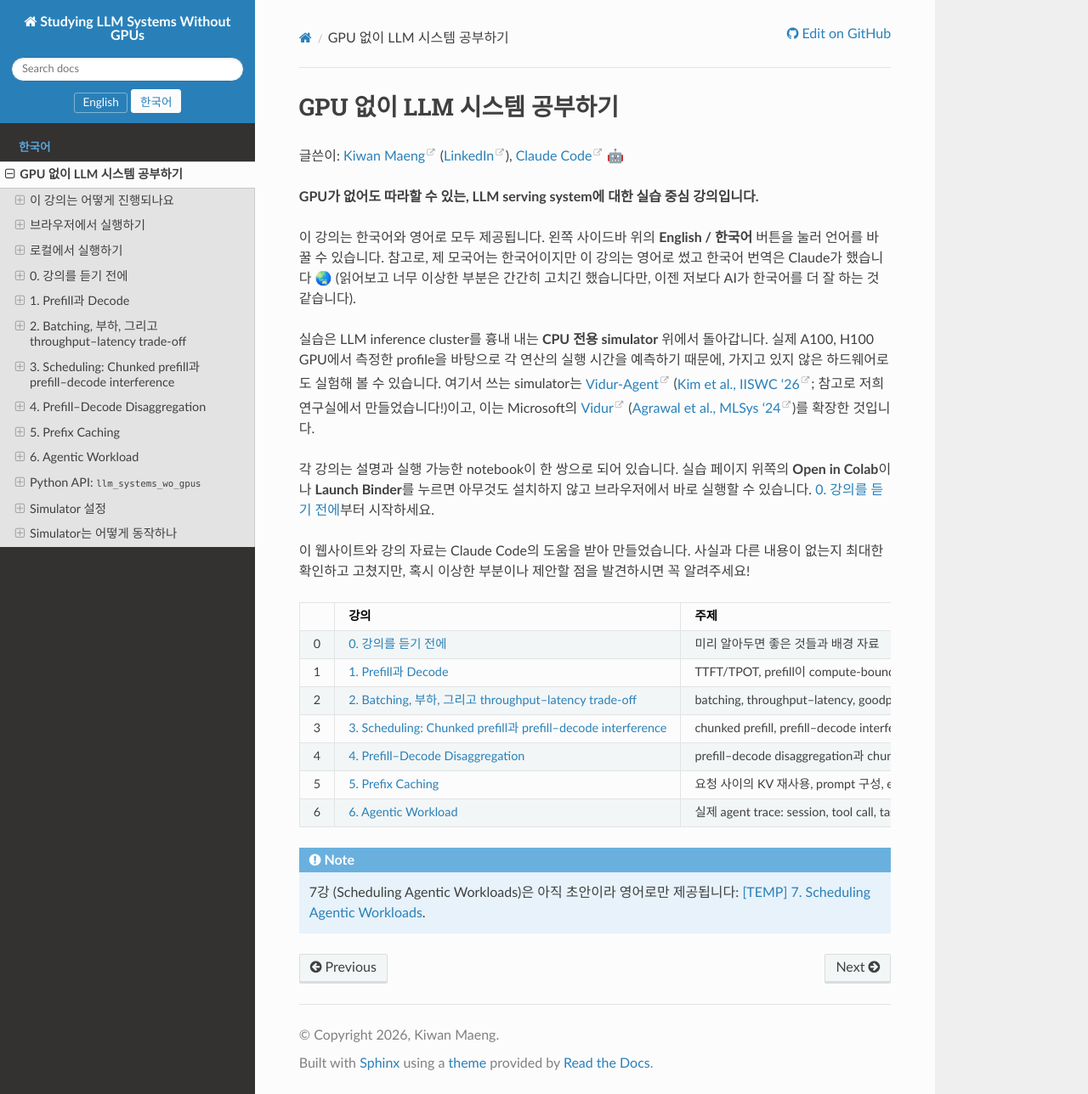
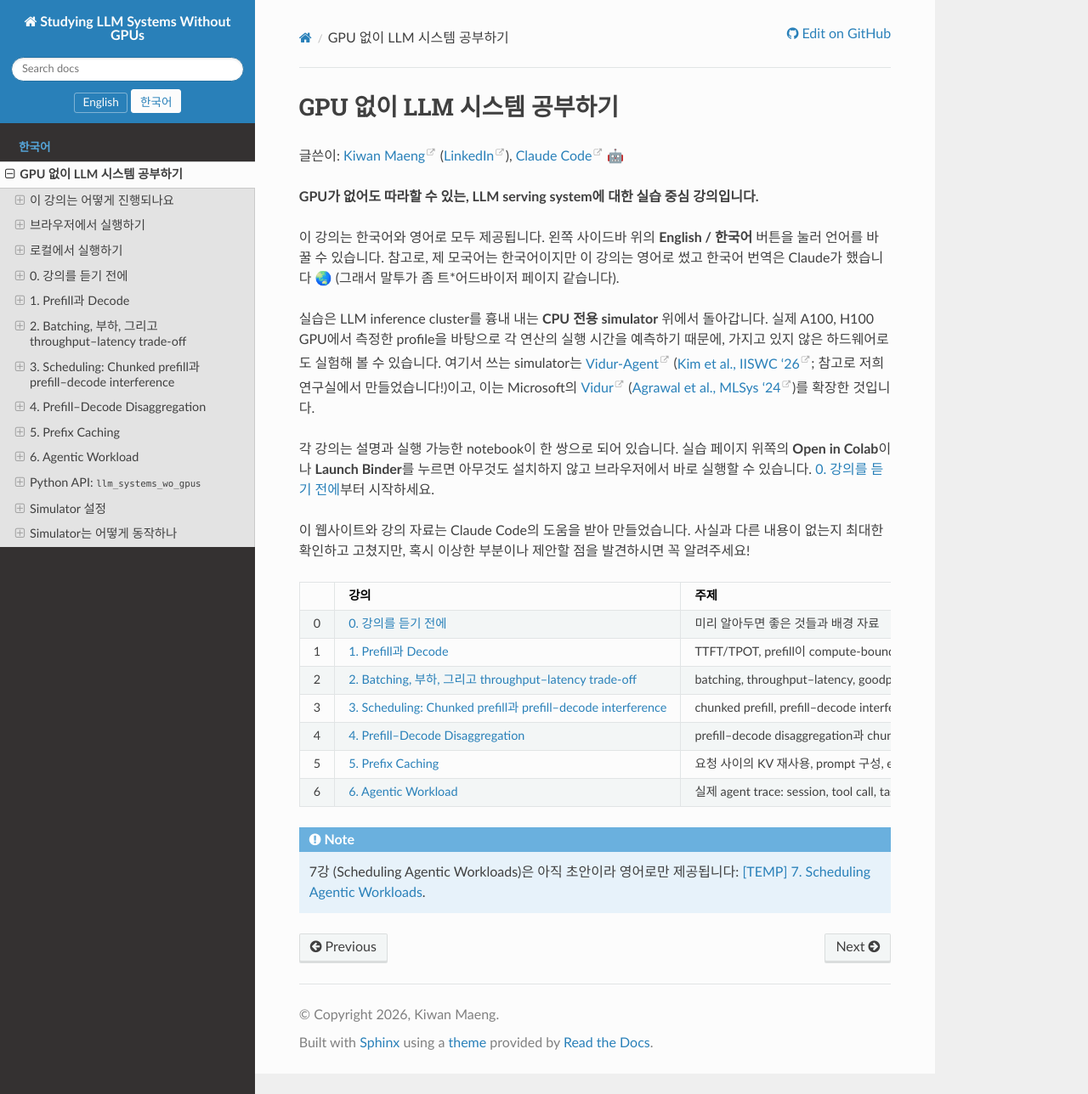
Before and after one commit to kwmaeng91/studying-llm-systems-without-gpus, a Sphinx documentation site: the page built from docs/ko/index.md, in a window 1280 px wide and 1288 px high. Shown: the whole window at 85% size. Built offline with Sphinx 7.4.7 and the Read the Docs theme 3.1.0, drawn with Linux system fonts in a browser that asks for light colours.

Commit message:
Update index.md

```diff
--- a/docs/ko/index.md
+++ b/docs/ko/index.md
@@ -6,7 +6,7 @@
 
 이 강의는 한국어와 영어로 모두 제공됩니다. 왼쪽 사이드바 위의
 **English / 한국어** 버튼을 눌러 언어를 바꿀 수 있습니다. 참고로, 제 모국어는
-한국어이지만 이 강의는 영어로 썼고 한국어 번역은 Claude가 했습니다 🌏 (읽어보고 너무 이상한 부분은 간간히 고치긴 했습니다만, 이젠 저보다 AI가 한국어를 더 잘 하는 것 같습니다).
+한국어이지만 이 강의는 영어로 썼고 한국어 번역은 Claude가 했습니다 🌏 (그래서 말투가 좀 트*어드바이저 페이지 같습니다).
 
 실습은 LLM inference cluster를 흉내 내는 **CPU 전용 simulator** 위에서 돌아갑니다.
 실제 A100, H100 GPU에서 측정한 profile을 바탕으로 각 연산의 실행 시간을 예측하기
```
